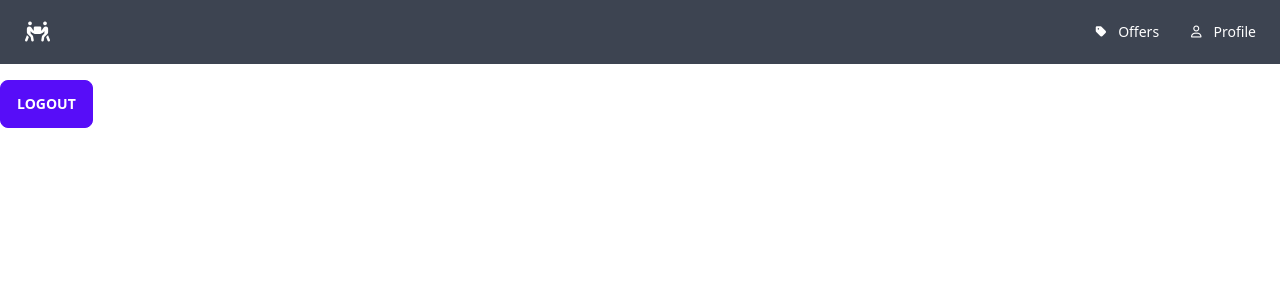
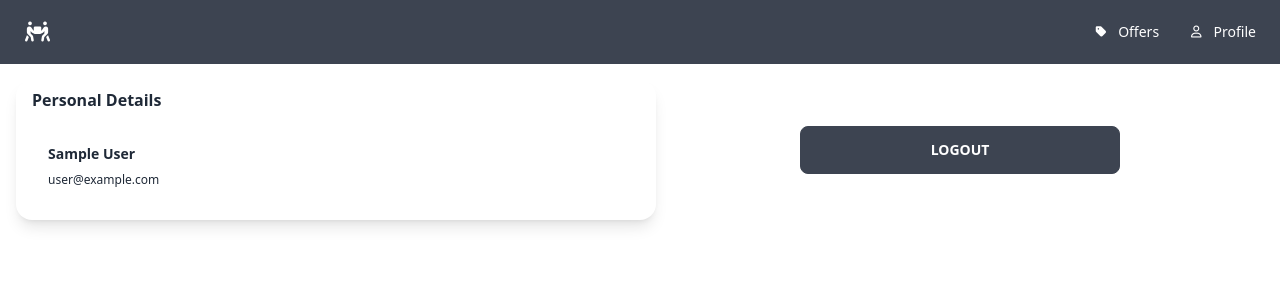
Before and after one commit to josephe44/make-we-share, a React (Create React App) app: page /profile in a window 1280 px wide. Shown: the top 300 px of the page. Built offline with nearby package versions, Linux system fonts and the light colour scheme; no server answers; sample sign-in values are in the browser's storage.

Commit message:
added profile user details

```diff
--- a/src/Pages/Home.jsx
+++ b/src/Pages/Home.jsx
@@ -10,7 +10,7 @@ function Home() {
     setUser(auth.currentUser)
   }, [auth.currentUser])
 
-  return <>{user ? <h1>{user.displayName}</h1> : 'Not Logged In'}</>
+  return user ? <h1>{user.displayName}</h1> : 'Not Logged In'
 }
 
 export default Home
--- a/src/Pages/Profile.jsx
+++ b/src/Pages/Profile.jsx
@@ -1,10 +1,16 @@
+import { useState, useEffect } from 'react'
 import { useNavigate } from 'react-router-dom'
 import { getAuth } from 'firebase/auth'
 import { toast } from 'react-toastify'
 
 function Profile() {
+  const [user, setUser] = useState('')
   const auth = getAuth()
   const navigate = useNavigate()
+
+  useEffect(() => {
+    setUser(auth.currentUser)
+  }, [auth.currentUser])
 
   // LogOut the user
   const handleLogOut = () => {
@@ -15,9 +21,20 @@ function Profile() {
 
   return (
     <div className="mt-4">
-      <button onClick={handleLogOut} className="btn btn-primary">
-        Logout
-      </button>
+      <div className="container mx-auto">
+        <div className="grid grid-cols-2 justify-between place-items-center">
+          <div className="w-full card shadow-lg bg-secondary-content ml-8">
+            <h1 className='mt-2 ml-4 font-bold'>Personal Details</h1>
+            <div className="card-body">
+              <h5 className="card-title text-sm">{user.displayName}</h5>
+              <p className="card-text text-xs">{user.email}</p>
+            </div>
+          </div>
+          <button onClick={handleLogOut} className=" w-1/2 btn btn-neutral">
+            Logout
+          </button>
+        </div>
+      </div>
     </div>
   )
 }
```
